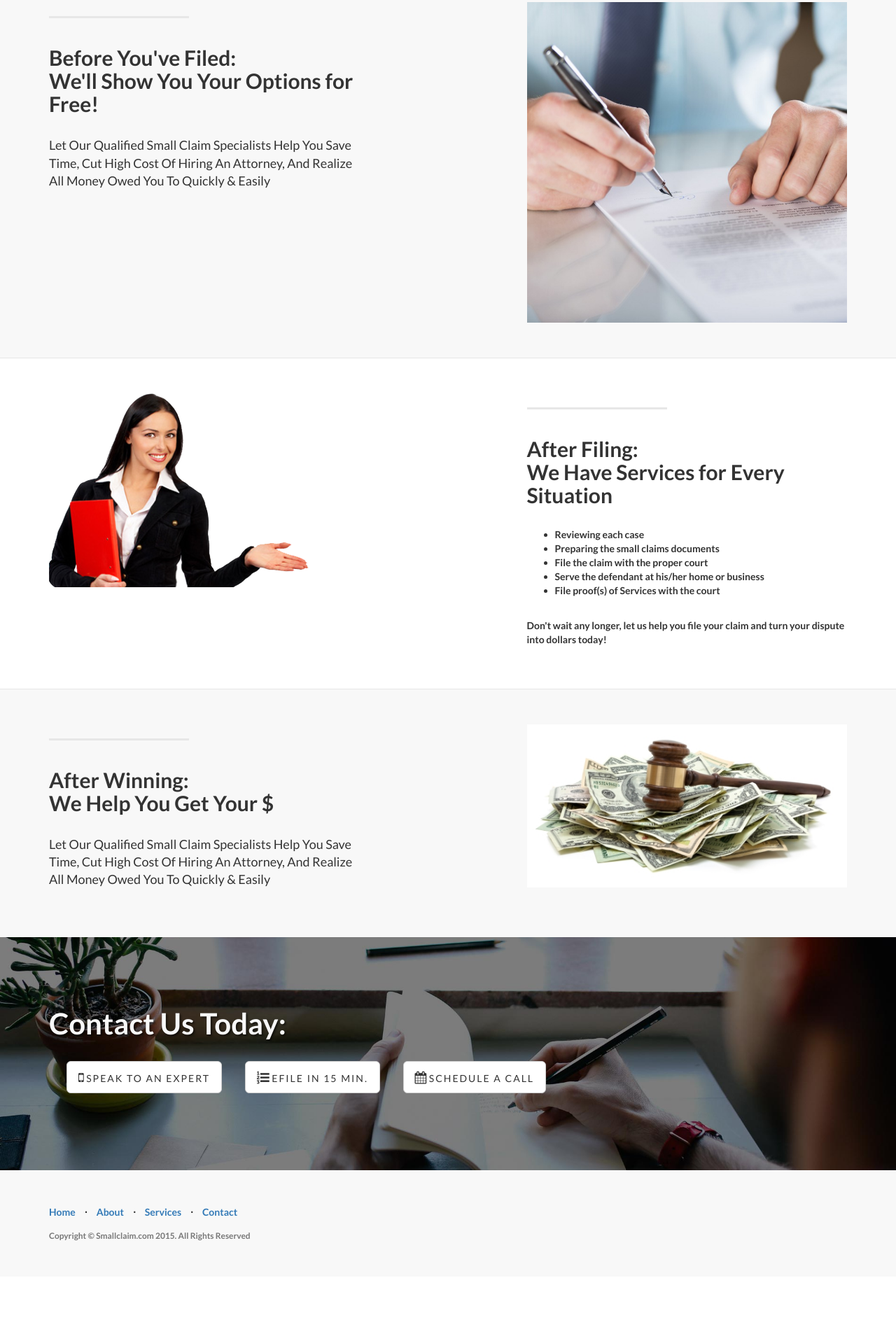
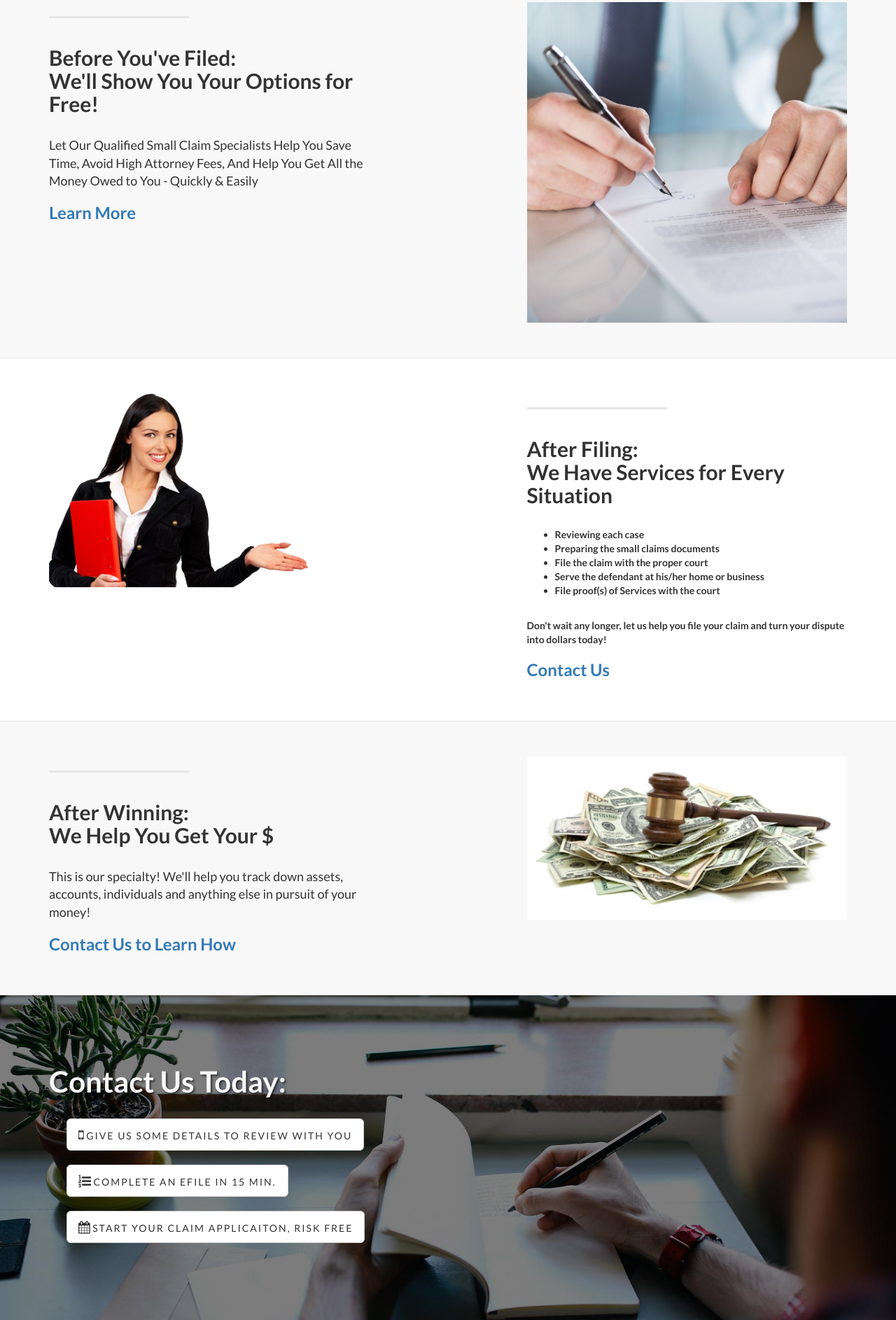
Before and after one commit to claimsmall/file-small-claim, a plain HTML site: page index.html in a window 1280 px wide. Shown: the part 844-2730 px from the top of the page at 70% size. Before the commit the page ends 2668 px from the top, so only its background shows below. Drawn offline with Linux system fonts and the light colour scheme.

Commit message:
completed link swap

```diff
--- a/index.html
+++ b/index.html
@@ -78,13 +78,13 @@
                         <hr class="intro-divider">
                         <ul class="list-inline intro-social-buttons">
                             <li>
-                                <a href="tel:+1 800-837-0443" class="btn btn-default btn-lg"><i class="fa fa-mobile-phone"></i> <span class="network-name">Speak to an Expert</span></a>
+                                <a href="https://zi261.infusionsoft.com/app/page/contact-for-efile" class="btn btn-default btn-lg"><i class="fa fa-mobile-phone"></i> <span class="network-name">Speak to an Expert About Your Case</span></a>
                             </li>
                             <li>
-                                <a href=" http://smallclaim.com/small-claim-1/?utm_source=AdWords&utm_medium=PPC&utm_term=August&utm_content=efile&utm_campaign=efile-ny" class="btn btn-default btn-lg"><i class="fa fa-list-ol"></i> <span class="network-name">eFile in 15 min.</span></a>
+                                <a href=" http://smallclaim.com/small-claim-1/?utm_source=fb&utm_medium=fb_ppc&utm_term=sept&utm_content=efile&utm_campaign=efile" class="btn btn-default btn-lg"><i class="fa fa-list-ol"></i> <span class="network-name">Complete eFile in 15 min.</span></a>
                             </li>
                             <li>
-                                <a href="http://bit.ly/schedulewithmikek" class="btn btn-default btn-lg"><i class="fa fa-calendar"></i> <span class="network-name">Schedule a Call</span></a>
+                                <a href="http://bit.ly/1POUfx9" class="btn btn-default btn-lg"><i class="fa fa-calendar"></i> <span class="network-name">Start Your Claim Application</span></a>
                             </li>
                         </ul>
                     </div>
@@ -108,7 +108,10 @@
                     <hr class="section-heading-spacer">
                     <div class="clearfix"></div>
                     <h2 class="section-heading">Before You've Filed:<br/>We'll Show You Your Options for Free!</h2>
-                    <p class="lead">Let Our Qualified Small Claim Specialists Help You Save Time, Cut High Cost Of Hiring An Attorney, And Realize All Money Owed You To Quickly & Easily </p>
+                    <p class="lead">Let Our Qualified Small Claim Specialists Help You Save Time, Avoid High Attorney Fees, And Help You Get All the Money Owed to You - Quickly & Easily </p>
+                    <h3>
+                        <a href="https://zi261.infusionsoft.com/app/page/contact-for-efile">Learn More</a>
+                    </h3>
                 </div>
                 <div class="col-lg-5 col-lg-offset-2 col-sm-6">
                     <img class="img-responsive" src="img/Fotolia_51882353_Subscription_Monthly_M-750x750.jpg" alt="">
@@ -138,6 +141,9 @@
 <li>Serve the defendant at his/her home or business</li>
 <li>File proof(s) of Services with the court</li></ul>
 <br/>Don't wait any longer, let us help you file your claim and turn your dispute into dollars today!</p>
+                <h3>
+                        <a href="https://zi261.infusionsoft.com/app/page/contact-for-efile">Contact Us</a>
+                    </h3>
                 </div>
                 <div class="col-lg-5 col-sm-pull-6  col-sm-6">
                     <img class="img-responsive" src="img/Smallclaim Support Woman2.png" alt="">
@@ -159,7 +165,10 @@
                     <hr class="section-heading-spacer">
                     <div class="clearfix"></div>
                     <h2 class="section-heading">After Winning:<br>We Help You Get Your $ </h2>
-                    <p class="lead">Let Our Qualified Small Claim Specialists Help You Save Time, Cut High Cost Of Hiring An Attorney, And Realize All Money Owed You To Quickly & Easily </p>
+                    <p class="lead">This is our specialty! We'll help you track down assets, accounts, individuals and anything else in pursuit of your money! </p>
+                    <h3>
+                        <a href="https://zi261.infusionsoft.com/app/page/contact-for-efile">Contact Us to Learn How</a>
+                    </h3>
                 </div>
                 <div class="col-lg-5 col-lg-offset-2 col-sm-6">
                     <img class="img-responsive" src="img/judgement-enforcement2.jpg" alt="">
@@ -171,13 +180,11 @@
 
     </div>
     <!-- /.content-section-a -->
-
+        <a href="" name="contact"></a>
     <div class="banner">
-
         <div class="container">
-
             <div class="row">
-                <div class="col-lg-6">
+                <div class="col-md-8">
                     <h2>Contact Us Today:</h2>
                     <br/>
                 </div>
@@ -185,13 +192,13 @@
             <div class="col-lg-8">
                      <ul class="list-inline intro-social-buttons">
                             <li>
-                                <a href="tel:+1 800-837-0443" class="btn btn-default btn-lg"><i class="fa fa-mobile-phone"></i> <span class="network-name">Speak to an Expert</span></a>
+                                <a href="https://zi261.infusionsoft.com/app/page/contact-for-efile" class="btn btn-default btn-lg"><i class="fa fa-mobile-phone"></i> <span class="network-name">Give Us Some Details to Review with You</span></a>
                             </li>
                             <li>
-                                <a href=" http://smallclaim.com/small-claim-1/?utm_source=AdWords&utm_medium=PPC&utm_term=August&utm_content=efile&utm_campaign=efile-ny" class="btn btn-default btn-lg"><i class="fa fa-list-ol"></i> <span class="network-name">eFile in 15 min.</span></a>
+                                <a href="http://smallclaim.com/small-claim-1/?utm_source=fb&utm_medium=fb_ppc&utm_term=sept&utm_content=efile&utm_campaign=efile" class="btn btn-default btn-lg"><i class="fa fa-list-ol"></i> <span class="network-name">Complete an eFile in 15 min.</span></a>
                             </li>
                             <li>
-                                <a href="http://bit.ly/schedulewithmikek" class="btn btn-default btn-lg"><i class="fa fa-calendar"></i> <span class="network-name">Schedule a Call</span></a>
+                                <a href="http://bit.ly/1POUfx9" class="btn btn-default btn-lg"><i class="fa fa-calendar"></i> <span class="network-name">Start Your Claim Applicaiton, Risk Free</span></a>
                             </li>
                         </ul>
                 </div>
```
